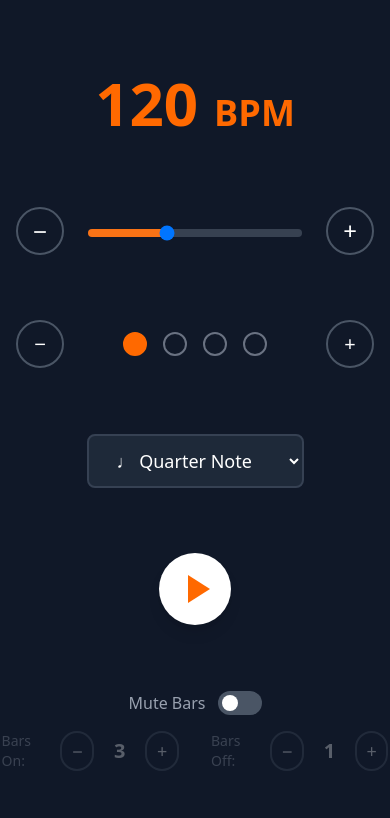
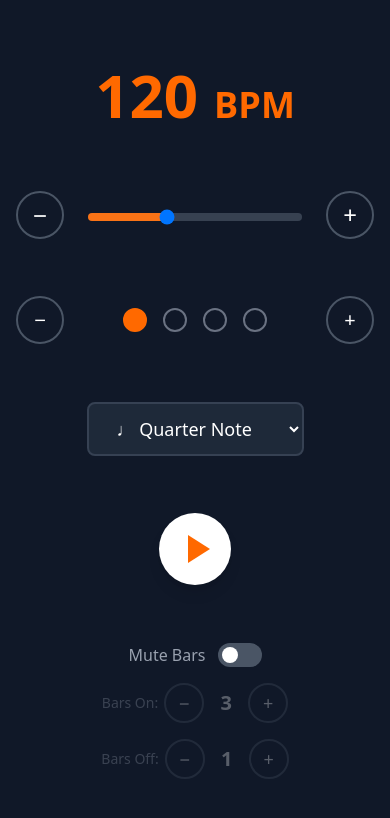
Before and after one commit to michaski/mute-bars-web-metronome, a React (Vite) app: page / in a window 390 px wide. Shown: the top 818 px of the page. Built offline with nearby package versions, Linux system fonts and the light colour scheme.

Commit message:
GapClickControls mobile layout fix

```diff
--- a/src/components/GapClickControls.tsx
+++ b/src/components/GapClickControls.tsx
@@ -32,8 +32,8 @@ export default function GapClickControls({
           />
         </button>
       </div>
-      <div className={`flex justify-center items-center gap-8 transition-opacity ${enabled ? 'opacity-100' : 'opacity-30 pointer-events-none'}`}>
-        <div className="flex items-center gap-3">
+      <div className={`flex flex-wrap justify-center items-center gap-x-8 gap-y-4 transition-opacity ${enabled ? 'opacity-100' : 'opacity-30 pointer-events-none'}`}>
+        <div className="flex items-center gap-1.5 sm:gap-3">
           <span className="text-gray-400 text-sm">Bars On:</span>
           <button
             onClick={handleBarsOnDecrement}
@@ -50,7 +50,7 @@ export default function GapClickControls({
           </button>
         </div>
 
-        <div className="flex items-center gap-3">
+        <div className="flex items-center gap-1.5 sm:gap-3">
           <span className="text-gray-400 text-sm">Bars Off:</span>
           <button
             onClick={handleBarsOffDecrement}
```
